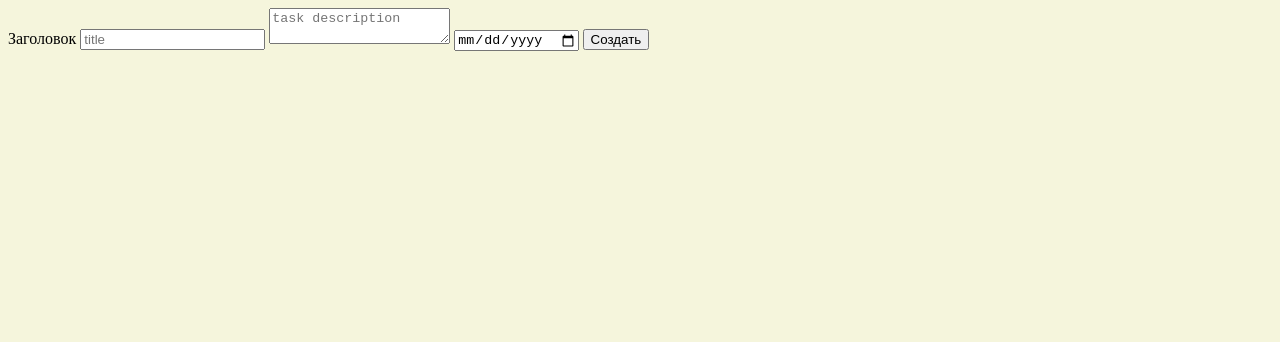
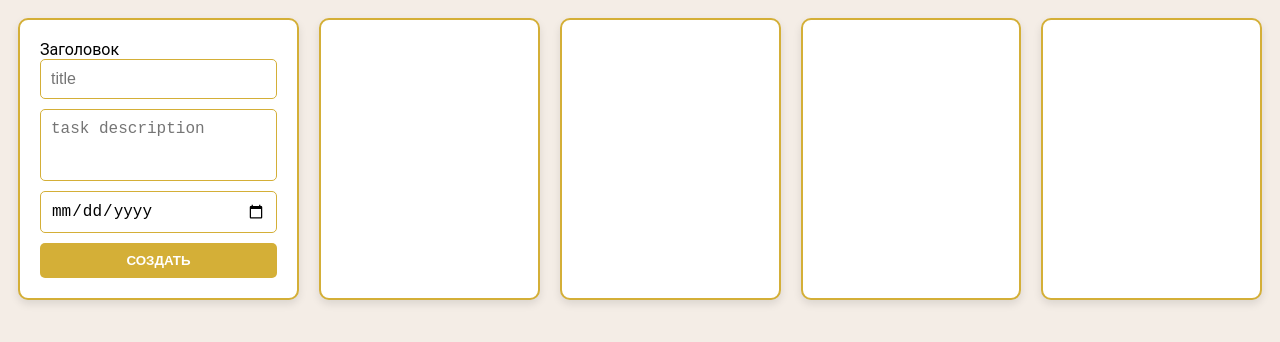
Before and after one commit to Tuysay/zadanie3, a plain HTML site: page index.html in a window 1280 px wide. Drawn offline with Linux system fonts and the light colour scheme.

Commit message:
стилька навалил

```diff
--- a/css/style.css
+++ b/css/style.css
@@ -1,3 +1,105 @@
 body {
-    background-color: beige;
+    background-color: #f4ede6;
+    font-family: 'Roboto', sans-serif;
 }
+
+
+.col {
+    margin: 10px;
+    width: 300px;
+    padding: 20px;
+    background-color: #fff;
+    border: 2px solid #d4af37;
+    border-radius: 10px;
+    box-shadow: 0 4px 8px rgba(0, 0, 0, 0.1);
+}
+
+
+.row-col {
+    display: flex;
+    justify-content: space-around;
+}
+
+
+.forms-create-card {
+    margin: 10px;
+    padding: 20px;
+    background-color: #fff;
+    border: 2px solid #d4af37;
+    border-radius: 10px;
+    box-shadow: 0 4px 8px rgba(0, 0, 0, 0.1);
+}
+
+
+.text-form-card {
+    display: flex;
+    flex-direction: column;
+}
+
+
+.column {
+    border: 2px solid #d4af37;
+    margin: 10px;
+    padding: 20px;
+    background-color: #fff;
+    border-radius: 10px;
+    box-shadow: 0 4px 8px rgba(0, 0, 0, 0.1);
+}
+
+
+.cardOne {
+    background-color: #fff;
+    border: 2px solid #d4af37;
+    border-radius: 10px;
+    padding: 20px;
+    margin-bottom: 20px;
+    box-shadow: 0 4px 8px rgba(0, 0, 0, 0.1);
+}
+
+
+button {
+    background-color: #d4af37;
+    color: #fff;
+    border: none;
+    border-radius: 5px;
+    padding: 10px 20px;
+    font-weight: bold;
+    text-transform: uppercase;
+    cursor: pointer;
+    transition: background-color 0.3s ease;
+}
+
+button:hover {
+    background-color: #b39025;
+}
+
+
+input {
+    border: 1px solid #d4af37;
+    border-radius: 5px;
+    padding: 10px;
+    margin-bottom: 10px;
+    font-size: 16px;
+}
+
+textarea {
+    border: 1px solid #d4af37;
+    border-radius: 5px;
+    padding: 10px;
+    margin-bottom: 10px;
+    font-size: 16px;
+    height: 50px;
+    resize: none;
+}
+
+input:focus {
+    outline: none;
+    border-color: #b39025;
+}
+.peremestit{
+    margin-bottom: 8px;
+}
+
+.peremestit {
+    margin-bottom: 8px;
+}
--- a/index.html
+++ b/index.html
@@ -7,11 +7,11 @@
     <link rel="stylesheet" href="css/style.css">
     <script defer src="js/vue.js"></script>
     <script defer src="js/main.js"></script>
-    <title>3 zadanie</title>
+    <title>Оба</title>
 </head>
 <body>
 <div id="app">
-    <columns ></columns>
+    <columns></columns>
 </div>
 </body>
 </html>
--- a/js/main.js
+++ b/js/main.js
@@ -217,7 +217,7 @@ Vue.component('card-edit', {
                     <textarea v-model="editedTask" :placeholder="card.task"></textarea>
                     <p>Дэдлайн: {{ card.deadline }}</p>
                     <p>Дата создания: {{ card.dateCreate }}</p>
-                    <button type="button" @click="saveEdit">Yes</button>
+                    <button type="button" @click="saveEdit">Yes</button><br>
                     <button type="button" @click="toggleEdit">No</button>
                 </form>
             </div>
@@ -255,7 +255,7 @@ Vue.component('card-form', {
                 <div v-if="!edit">
                     <p>{{ card.title }}</p>
                     <p>{{ card.task }}</p>
-                    <p>Deadline:{{ card.deadline }}</p>
+                    <p>Дедлайн:{{ card.deadline }}</p>
                     <p v-if="card.dateEdit != null">Редактирование: {{ card.dateEdit }}</p>
                     <p v-if="last != true && card.reason.length > 0 "></p>
                     <ul >
@@ -263,12 +263,12 @@ Vue.component('card-form', {
                     </ul>
                     <p>Дата создания:{{card.dateCreate}}</p>
                     <p v-if="card.completed != null">Карточка:  {{ card.completed ? 'Просрочен' : 'Выполнен' }}</p>
-                    <button type="button" @click="moveCard"  v-if="card.completed === null">
+                    <button class="peremestit" type="button" @click="moveCard"  v-if="card.completed === null">
                         Переместить
                     </button>
-                    <button type="button" v-if="del" @click="deleteCard">Удалить</button> <!-- кнопка удаления -->
+                    <button class="peremestit" type="button" v-if="del" @click="deleteCard">Удалить</button> <!-- кнопка удаления -->
                     <template v-if="showReturnButton">
-                        <button type="button" @click="returnCard" :disabled="!reason">Вернуть</button>
+                        <button class="peremestit" type="button" @click="returnCard" :disabled="!reason">Вернуть</button>
                         <input type="text" v-model="reason" placeholder="Введите причину возврата" />
                     </template>
                     <template v-if="showAddReason">
```
